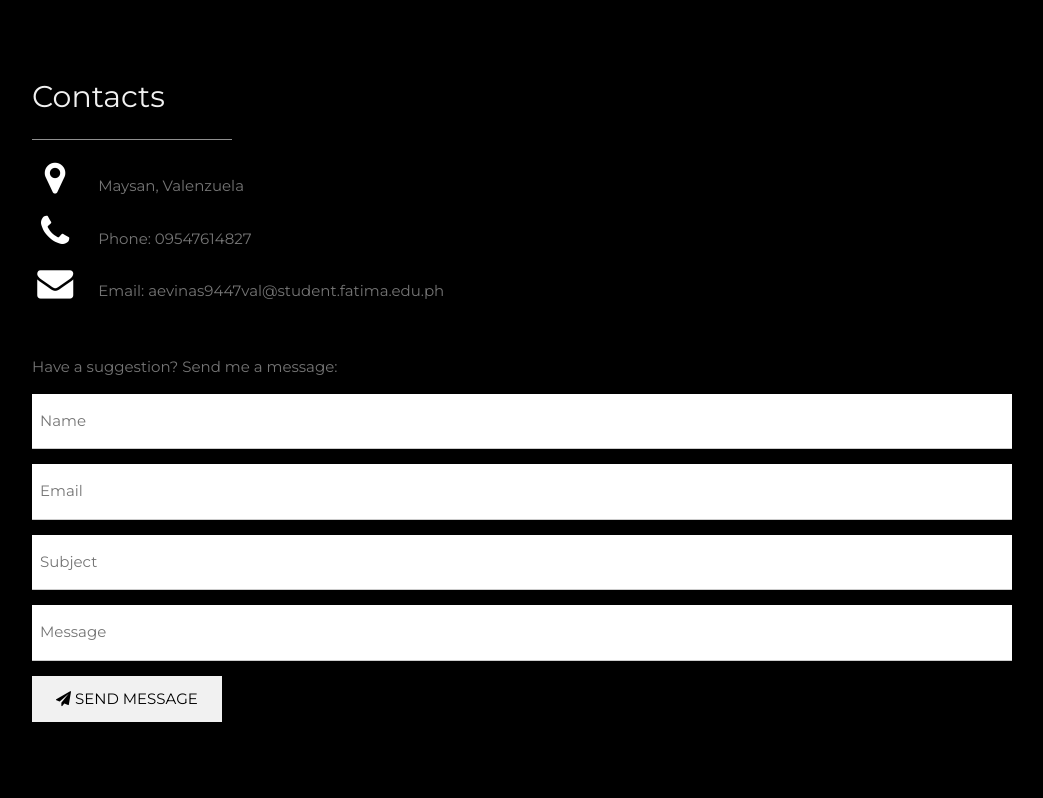
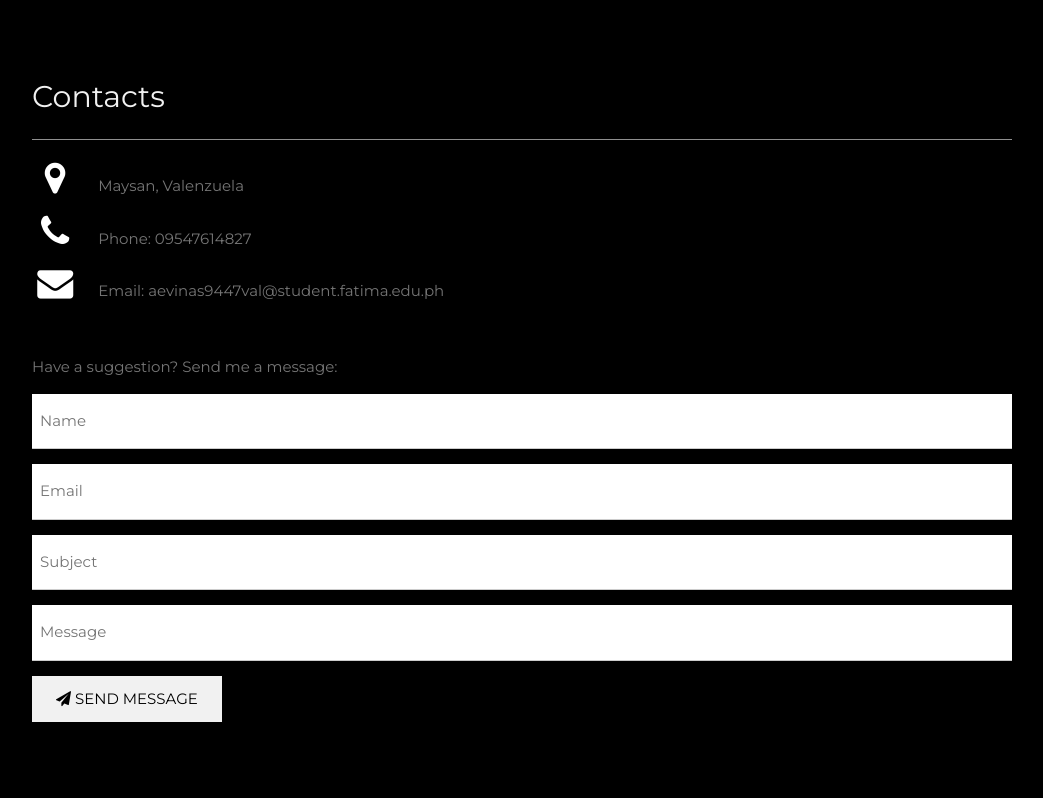
Before and after one commit to ArtchieV/ArtchieProfile, a plain HTML site: page index.html in a window 1280 px wide. Shown: the part 4920-5718 px from the top of the page, without its empty margins (178-1221 px from the left). Drawn offline with nearby package versions, Linux system fonts and the light colour scheme.

Commit message:
Update index.html

```diff
--- a/index.html
+++ b/index.html
@@ -137,7 +137,7 @@ body, h1,h2,h3,h4,h5,h6 {font-family: "Montserrat", sans-serif}
   <!-- Contact Section -->
   <div class="w3-padding-64 w3-content w3-text-grey" id="contact">
     <h2 class="w3-text-light-grey">Contacts</h2>
-    <hr style="width:200px" class="w3-opacity">
+    <hr class="w3-opacity">
 
     <div class="w3-section">
       <p><i class="fa fa-map-marker fa-fw w3-text-white w3-xxlarge w3-margin-right"></i> Maysan, Valenzuela</p>
```
